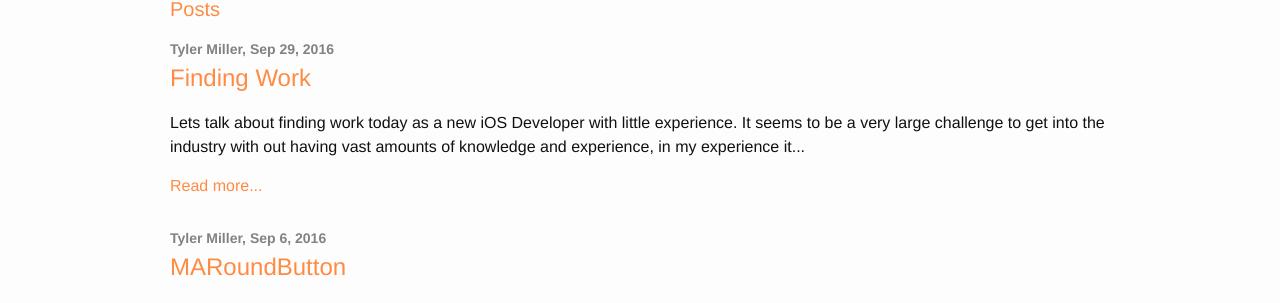
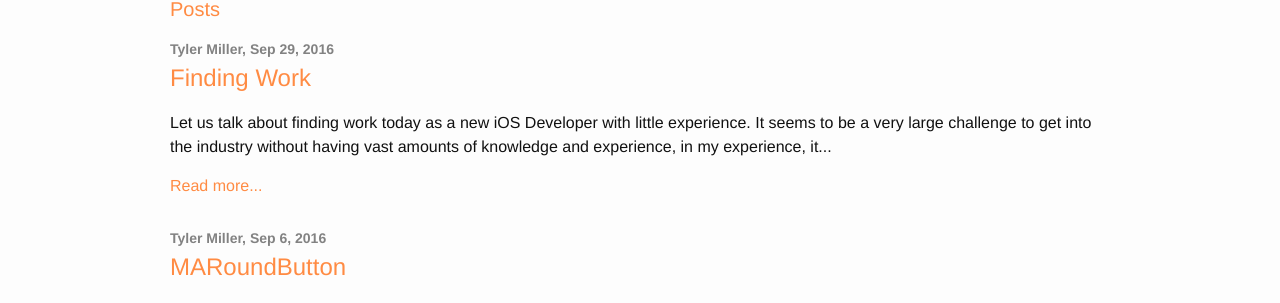
Before and after one commit to MillerApps/MillerApps.github.io, a Jekyll site: the page built from index.html, in a window 1280 px wide. Shown: the part 284-587 px from the top of the page. Built offline with Jekyll 4.4.1, drawn with Linux system fonts in a browser that asks for light colours.

Commit message:
update post grammar

```diff
--- a/_posts/2016-09-29-finding-work.md
+++ b/_posts/2016-09-29-finding-work.md
@@ -8,10 +8,11 @@ author: Tyler Miller
 permalink: finding-work
 ---
 
-Lets talk about finding work today as a new iOS Developer with little experience. It seems to be a very large challenge to get into the industry with out having vast amounts of knowledge and experience, in my experience it only leads to frustration and let down.
+
+Let us talk about finding work today as a new iOS Developer with little experience. It seems to be a very large challenge to get into the industry without having vast amounts of knowledge and experience, in my experience, it only leads to frustration and let down.
 
 ![Why!!](http://gif.co/tgFZ.gif){: .center-image }
 
-After a year of trying to find a place in the mobile industry and failing, the only option left is to just keep trying. Its just a little discouraging to always hear you need more experience. I'm just at a loss as to how gain the professional experience needed to get my start.
+After a year of trying to find a place in the mobile industry and failing, the only option left is to just keep trying. It's just a little discouraging to always hear you need more experience. I’m just at a loss as to how to gain the professional experience needed to get my start.
 
-This post hasn't really provided any useful information on how to overcome this obstacle, rather it was more of a way to express my feelings and share my experience. I hope you enjoyed it anyways!
+This post hasn’t really provided any useful information on how to overcome this obstacle, rather it was more of a way to express my feelings and share my experience. I hope you enjoyed it anyways!
```
